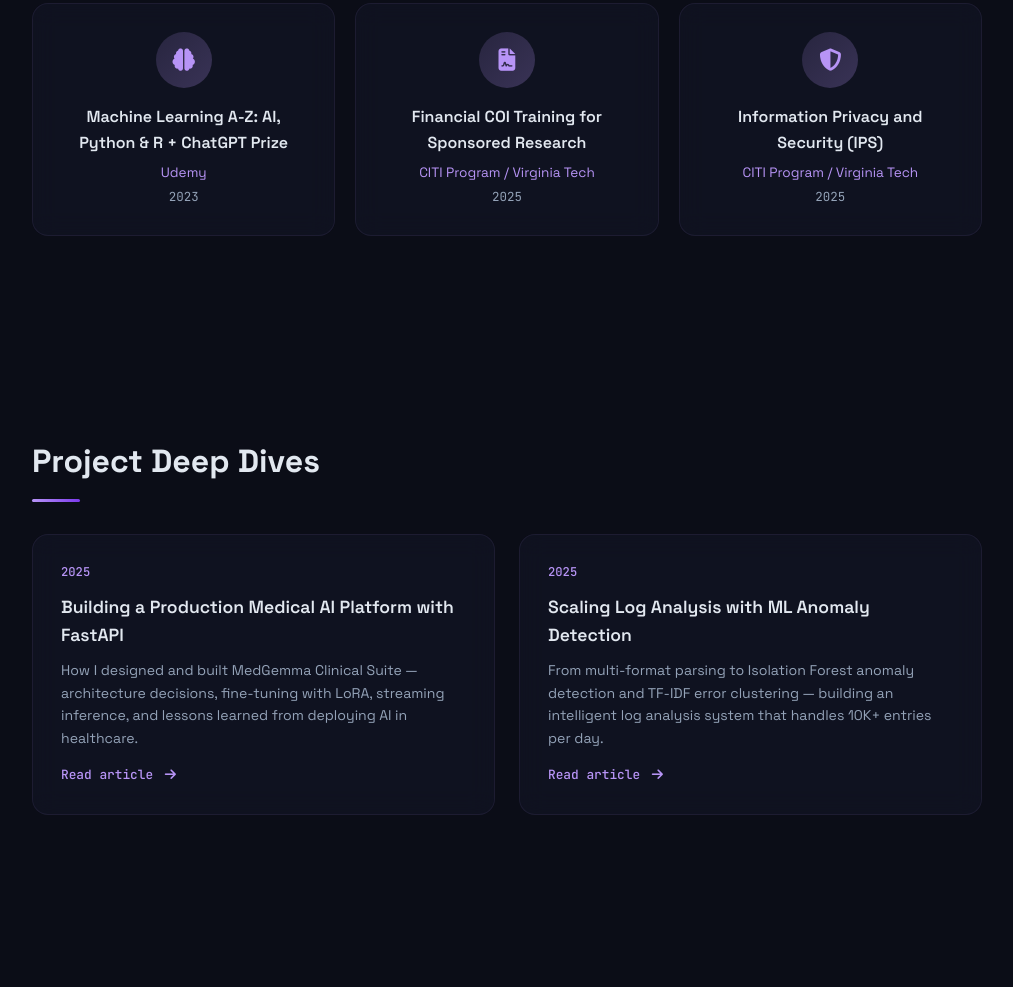
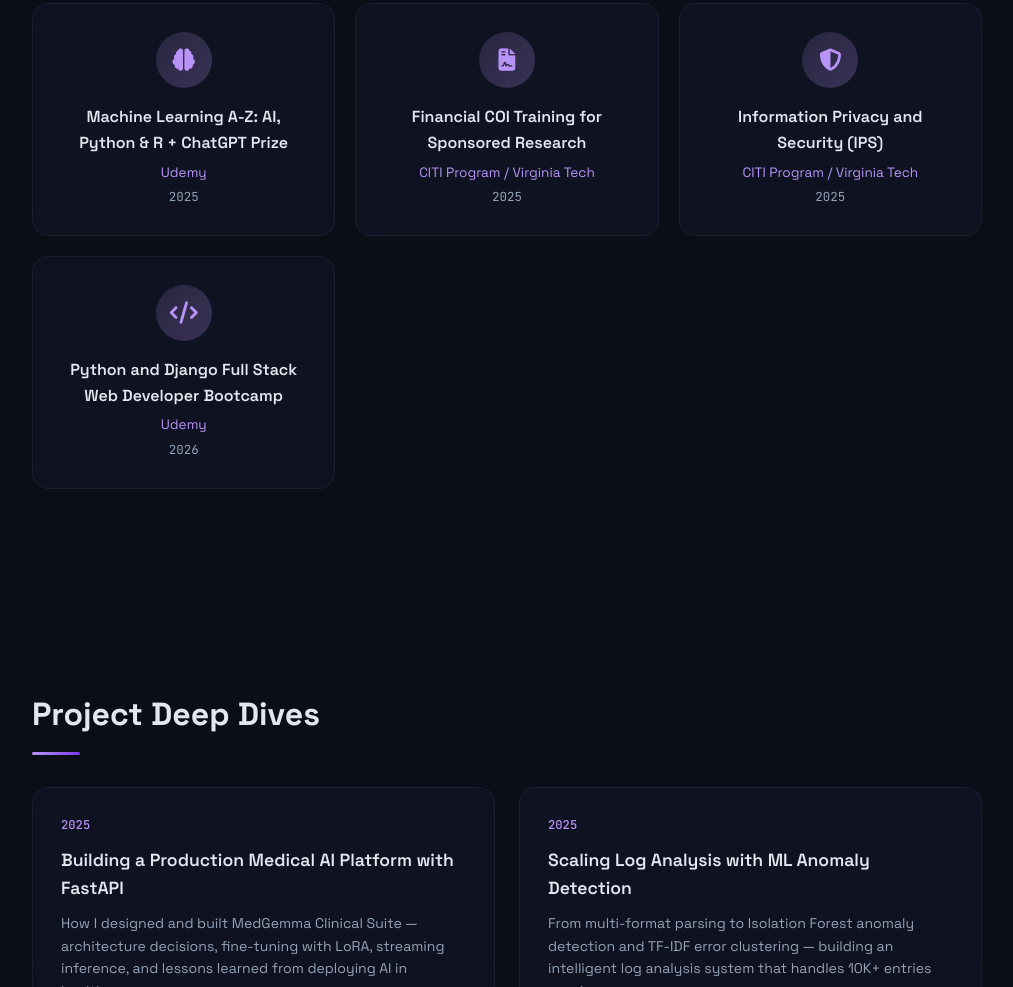
Before and after one commit to muhit009/portfolio-v1.0, a plain HTML site: page index.html in a window 1280 px wide. Shown: the part 6809-7796 px from the top of the page, without its empty margins (133-1146 px from the left). Drawn offline with nearby package versions, Linux system fonts and the light colour scheme.

Commit message:
Add Django Full Stack Web Developer Bootcamp certification
Co-Authored-By: Claude Opus 4.6 <noreply@anthropic.com>

```diff
--- a/index.html
+++ b/index.html
@@ -489,7 +489,7 @@
         <div class="cert-badge"><i class="fas fa-brain"></i></div>
         <h3>Machine Learning A-Z: AI, Python & R + ChatGPT Prize</h3>
         <p class="cert-issuer">Udemy</p>
-        <p class="cert-date">2023</p>
+        <p class="cert-date">2025</p>
       </a>
       <a href="./asstes/financial_coi_certification.pdf" target="_blank" rel="noopener noreferrer" class="cert-card glass-card" style="text-decoration:none;color:inherit;">
         <div class="cert-badge"><i class="fas fa-file-contract"></i></div>
@@ -502,6 +502,12 @@
         <h3>Information Privacy and Security (IPS)</h3>
         <p class="cert-issuer">CITI Program / Virginia Tech</p>
         <p class="cert-date">2025</p>
+      </a>
+      <a href="./asstes/Django_certification.jpg" target="_blank" rel="noopener noreferrer" class="cert-card glass-card" style="text-decoration:none;color:inherit;">
+        <div class="cert-badge"><i class="fas fa-code"></i></div>
+        <h3>Python and Django Full Stack Web Developer Bootcamp</h3>
+        <p class="cert-issuer">Udemy</p>
+        <p class="cert-date">2026</p>
       </a>
     </div>
   </section>
```
Also changed, not shown: asstes/Django_certification.jpg (added).
